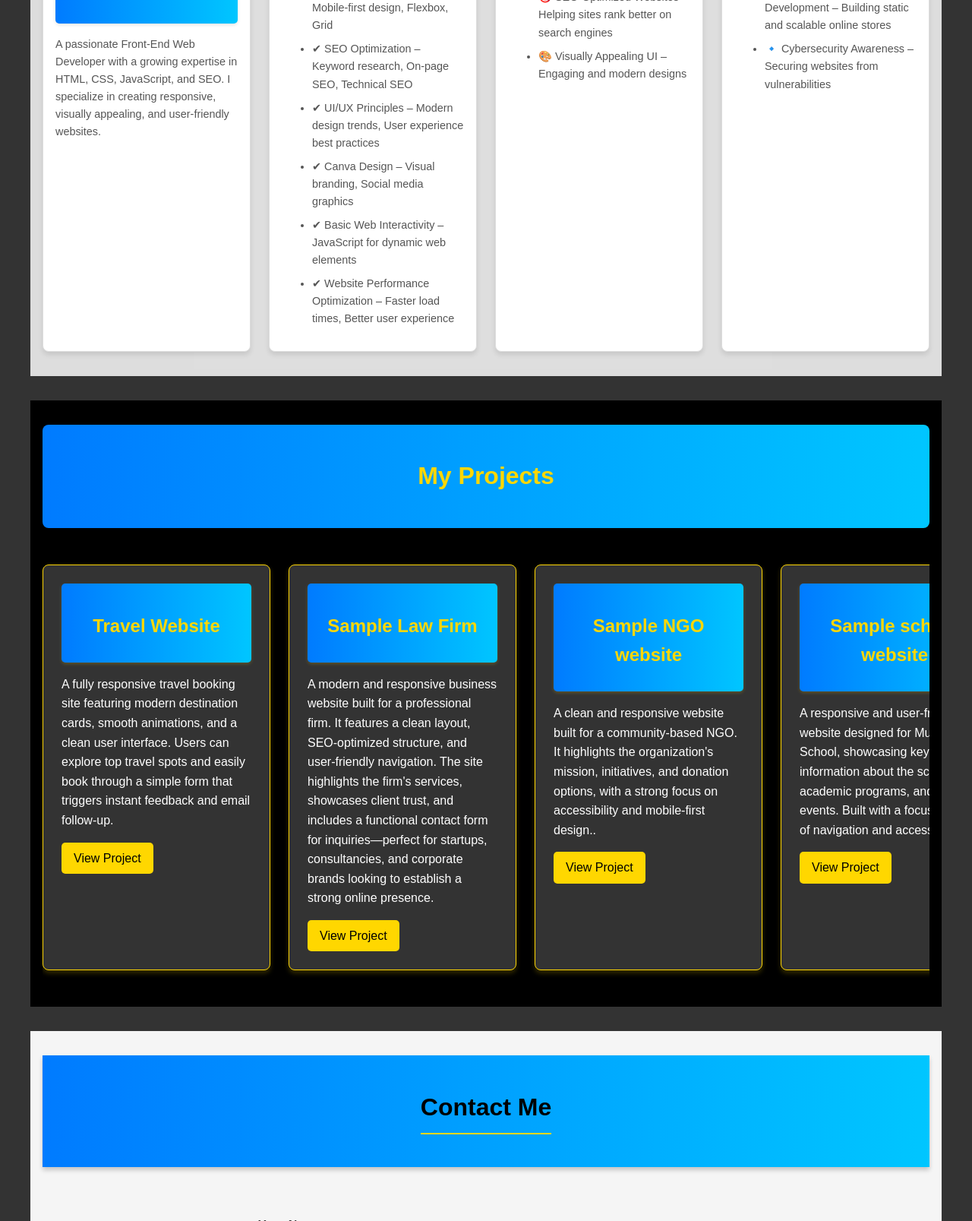
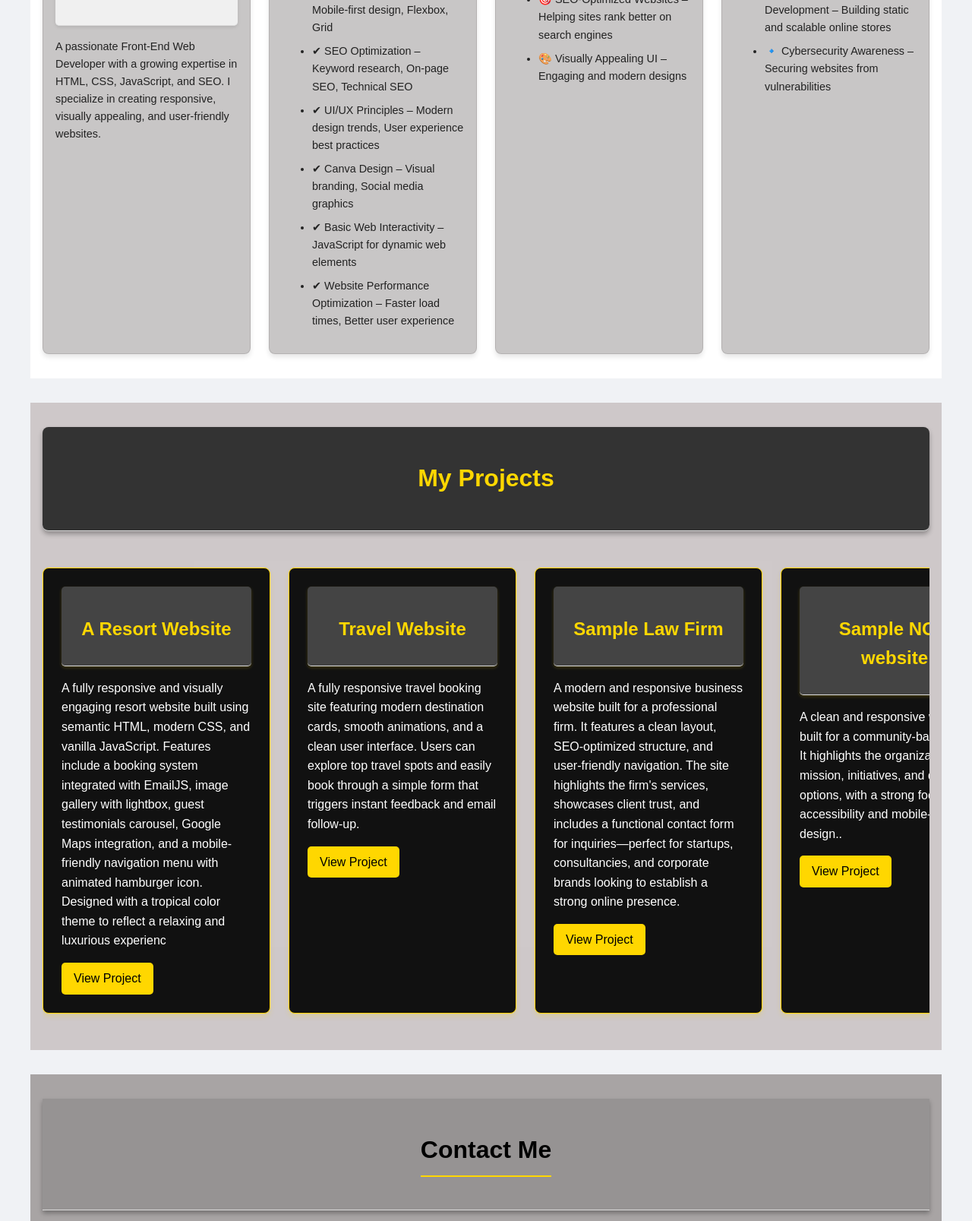
Before and after one commit to collins05-munene/my-portfolio, a plain HTML site: page index.html in a window 1280 px wide. Shown: the part 532-2139 px from the top of the page at 76% size. Drawn offline with Linux system fonts and the light colour scheme.

Commit message:
Updated projects section and color theme for portfolio

```diff
--- a/index.html
+++ b/index.html
@@ -180,6 +180,26 @@
         <!--Project 1-->
         <article class="project-card">
           <header class="project-card-header">
+            <h3>A Resort Website</h3>
+          </header>
+          <p>
+            A fully responsive and visually engaging resort website built using
+            semantic HTML, modern CSS, and vanilla JavaScript. Features include
+            a booking system integrated with EmailJS, image gallery with
+            lightbox, guest testimonials carousel, Google Maps integration, and
+            a mobile-friendly navigation menu with animated hamburger icon.
+            Designed with a tropical color theme to reflect a relaxing and
+            luxurious experienc
+          </p>
+          <a
+            href="https://muneneresort.netlify.app/"
+            target="_blank"
+            class="project-link"
+            >View Project</a
+          >
+        </article>
+        <article class="project-card">
+          <header class="project-card-header">
             <h3>Travel Website</h3>
           </header>
           <p>
--- a/styles.css
+++ b/styles.css
@@ -1,4 +1,12 @@
 /* General styles */
+:root {
+  --primary: #007bff;
+  --accent: #ffd700;
+  ---text-dark: #333333;
+  --white: #fff;
+  --border: #ddd;
+  --bg-light: #f0f2f5;
+}
 *,
 *::before,
 *::after {
@@ -12,7 +20,8 @@ body {
   line-height: 1.6;
   box-sizing: border-box;
   overflow-x: hidden;
-  background-color: #333333; /* Darker gray */
+  color: var(---text-dark);
+  background-color: var(--bg-light); /* Darker gray */
 }
 
 section {
@@ -43,14 +52,11 @@ footer {
 
 /* Header styles */
 header {
-  background: linear-gradient(
-    90deg,
-    #007bff,
-    #00c6ff
-  ); /* Electric blue gradient */
-  color: #fff; /* White text for contrast */
+  background: rgba(128, 128, 128, 0.474); /* Electric blue gradient */
+  color: #333; /* White text for contrast */
   padding: 1rem 0;
-  box-shadow: 0 4px 6px rgba(0, 0, 0, 0.2); /* Subtle shadow for depth */
+  border-bottom: 1px solid var(--border);
+  box-shadow: 0 4px 6px rgba(0, 0, 0, 0.3); /* Subtle shadow for depth */
 }
 
 header nav {
@@ -76,7 +82,7 @@ header nav h1 {
 }
 
 .nav-links li a {
-  color: #fff; /* White text for navigation links */
+  color: #333; /* White text for navigation links */
   text-decoration: none;
   font-size: 1.1rem;
 }
@@ -96,7 +102,7 @@ header nav h1 {
   display: none; /* Hidden by default */
   font-size: 1.8rem;
   cursor: pointer;
-  color: #fff; /* White color for visibility */
+  color: #000000; /* White color for visibility */
 }
 
 /* Navigation menu for smaller screens */
@@ -154,14 +160,14 @@ header nav h1 {
 /* About Section */
 #about {
   padding: 2rem 1rem;
-  background-color: #f9f9f9dc; /* Light background for contrast */
+  background-color: var(--white);
   color: #333; /* Dark text for readability */
 }
 
 /* About Section Main Header */
 .about-header {
-  background-color: #007bff; /* Electric blue background for professionalism */
-  color: #fff; /* White text for contrast */
+  background-color: #0d64c1; /* Electric blue background for professionalism */
+  color: #1a1a1a; /* White text for contrast */
   padding: 1rem;
   text-align: center;
   border-radius: 8px; /* Rounded corners for a modern look */
@@ -200,8 +206,8 @@ header nav h1 {
 
 .about-card {
   flex: 0 0 300px; /* Fixed width for each card */
-  background-color: #fff; /* White background for cards */
-  border: 1px solid #ddd; /* Light border for separation */
+  background-color: #a5a1a19a; /* White background for cards */
+  border: 1px solid #8a878754; /* Light border for separation */
   border-radius: 8px; /* Rounded corners */
   box-shadow: 0 4px 6px rgba(0, 0, 0, 0.1); /* Subtle shadow for depth */
   padding: 1rem;
@@ -212,7 +218,7 @@ header nav h1 {
 .about-list {
   font-size: 0.9rem;
   line-height: 1.6;
-  color: #555; /* Slightly muted text color */
+  color: #222; /* Slightly muted text color */
 }
 
 .about-list li {
@@ -228,7 +234,7 @@ header nav h1 {
 /* Projects Section */
 #projects {
   padding: 2rem 1rem;
-  background-color: #000; /* Black background for contrast */
+  background-color: #bbb0b0a0; /* Black background for contrast */
   color: #ffd700; /* Gold text for readability */
 }
 
@@ -272,7 +278,7 @@ header nav h1 {
 /* Project Card */
 .project-card {
   flex: 0 0 300px; /* Fixed width for each card */
-  background-color: #333; /* Dark gray background for cards */
+  background-color: #111; /* Dark gray background for cards */
   border: 1px solid #ffd700; /* Gold border for separation */
   border-radius: 8px; /* Rounded corners */
   box-shadow: 0 4px 6px rgba(255, 215, 0, 0.2); /* Subtle gold shadow for depth */
@@ -331,7 +337,7 @@ header nav h1 {
 /* Contact Section */ /* Contact Section */
 #contact {
   padding: 2rem 1rem;
-  background-color: whitesmoke; /* Light background for contrast */
+  background-color: rgb(168, 164, 164); /* Light background for contrast */
   color: #333; /* Dark text for readability */
   text-align: center;
 }
```
